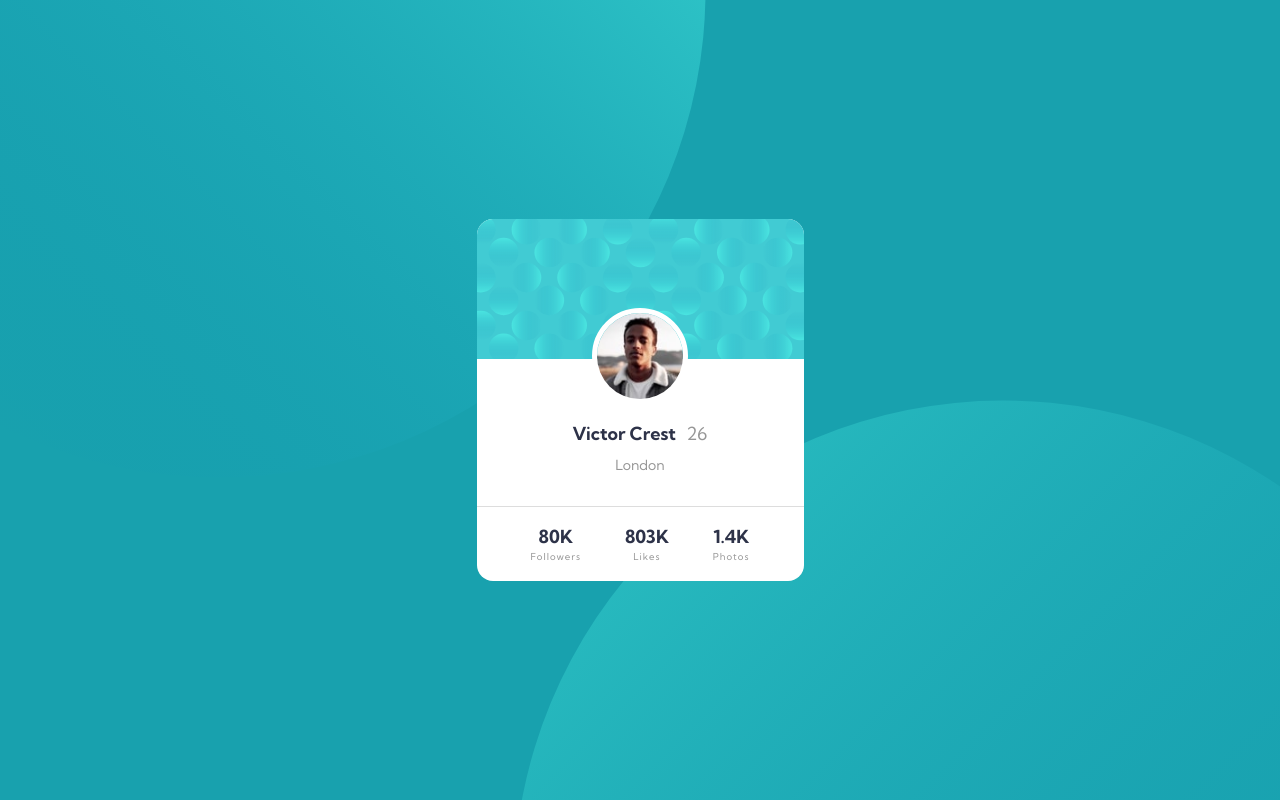
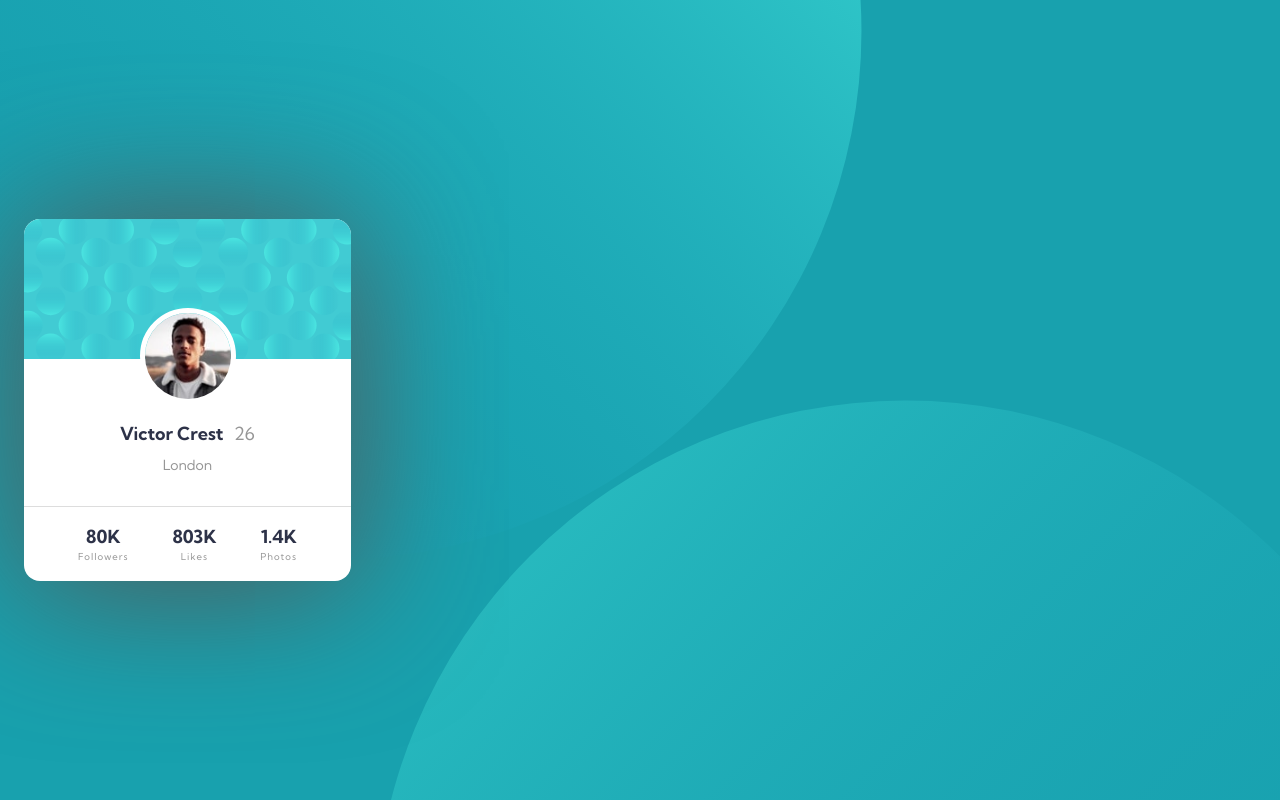
Before and after one commit to yusfsqrtof/profile-card-component-main, a plain HTML site: page index.html in a window 1280 px wide. Drawn offline with Linux system fonts and the light colour scheme.

Commit message:
Update style.css

```diff
--- a/style/style.css
+++ b/style/style.css
@@ -69,7 +69,7 @@ body {
     background-image: url('/images/bg-pattern-top.svg'), url('/images/bg-pattern-bottom.svg');
     background-position: -90% -500px, 170% 400px;
     background-repeat: no-repeat;
-    display: grid;
+    background-size: 1060px;
     place-content: center;
     padding: 0 1.5rem;
     font-family: 'Kumbh Sans', sans-serif;
@@ -80,6 +80,8 @@ main {
     border-radius: 1rem;
     background: var(--clr-bg-100);
     text-align: center;
+    box-shadow: 0 3px 150px 3px #555;
+
 }
 
 header {
```
